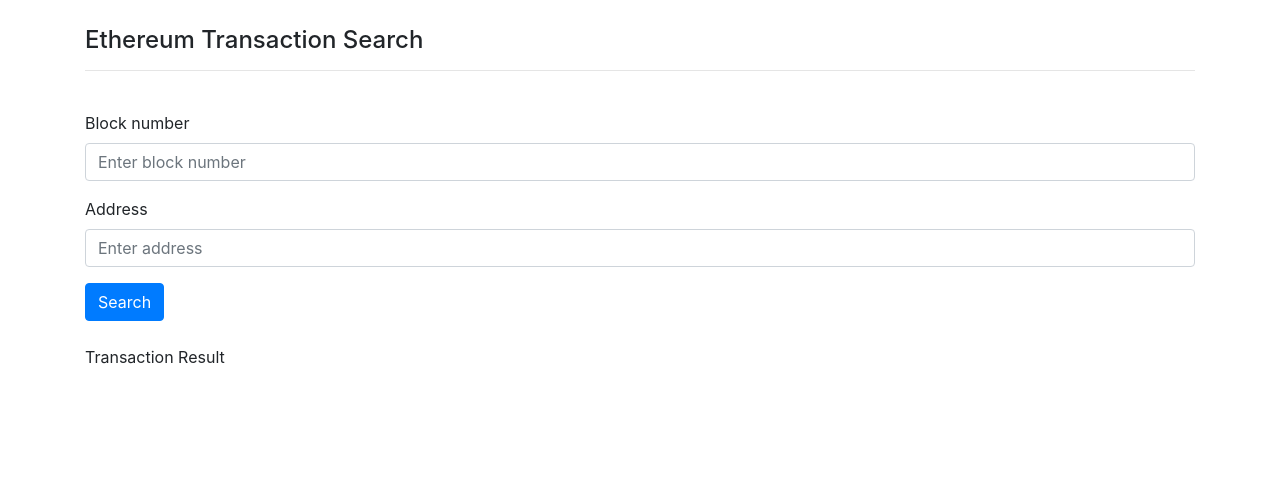
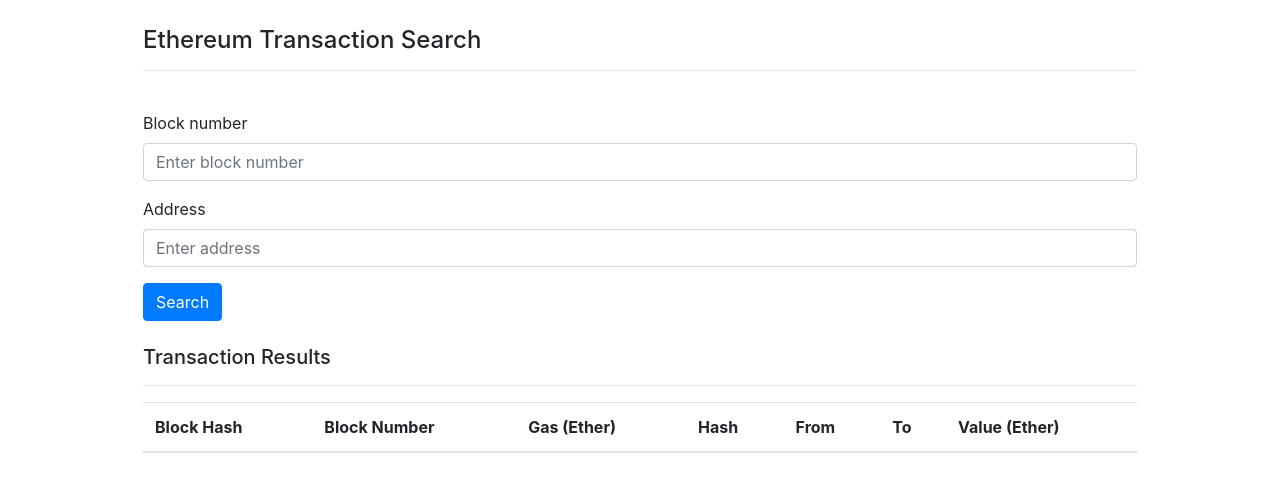
Before and after one commit to chesterlau/EthereumTransactionSearchUI, a React (Create React App) app: page / in a window 1280 px wide. Shown: the top 492 px of the page. Built offline with nearby package versions, Linux system fonts and the light colour scheme.

Commit message:
Added transaction result table

```diff
--- a/package.json
+++ b/package.json
@@ -10,6 +10,7 @@
     "bootstrap": "^4.5.0",
     "moment": "^2.27.0",
     "react": "^16.13.1",
+    "react-bootstrap": "^1.1.1",
     "react-dom": "^16.13.1",
     "react-redux": "^7.2.0",
     "react-scripts": "3.4.1",
--- /dev/null
+++ b/src/utilities/Utility.js
@@ -0,0 +1,6 @@
+export const Truncate = (value, length) => {
+  if (value.length > length)
+    return value.substring(0, length) + '...';
+  else
+    return value;
+}
--- a/src/views/App/App.js
+++ b/src/views/App/App.js
@@ -4,7 +4,7 @@
 
 const App = () => {
   return (
-    <div className="container" style={{ marginTop: "2%" }}>
+    <div className="container" style={{ maxWidth: "80%", marginTop: "2%" }}>
       {/* <header className="App-header">
         <img src={logo} className="App-logo" alt="logo" />
         <p>
--- a/src/views/TransactionResult/TransactionResult.js
+++ b/src/views/TransactionResult/TransactionResult.js
@@ -1,7 +1,74 @@
 import React from 'react';
+import OverlayTrigger from 'react-bootstrap/OverlayTrigger';
+import Tooltip from 'react-bootstrap/Tooltip';
+import { Truncate } from '../../utilities/Utility';
 
-const TransactionResult = () => {
-  return(<div>Transaction Result</div>)
+const TransactionResult = ({ transactionResults }) => {
+
+  function renderTooltip(props) {
+    return (
+      <Tooltip>
+        {props}
+      </Tooltip>
+    );
+  }
+
+  return (
+    <div>
+      <div className="row">
+        <div className="col-md">
+          <h5>Transaction Results</h5>
+          <hr />
+        </div>
+      </div>
+      <div className="row">
+        <div className="col-md">
+          <table className="table">
+            <thead>
+              <tr>
+                <th scope="col">Block Hash</th>
+                <th scope="col">Block Number</th>
+                <th scope="col">Gas (Ether)</th>
+                <th scope="col">Hash</th>
+                <th scope="col">From</th>
+                <th scope="col">To</th>
+                <th scope="col">Value (Ether)</th>
+              </tr>
+            </thead>
+            <tbody>
+              {
+                transactionResults.map((item, index) => {
+                  return [
+                    <tr key={index}>
+                      <td>
+                        <OverlayTrigger
+                          placement="bottom"
+                          delay={{ show: 250, hide: 400 }}
+                          overlay={(renderTooltip(item.blockHash))}>
+                          <span>{Truncate(item.blockHash, 20)}</span>
+                        </OverlayTrigger>
+                      </td>
+                      <td>{item.blockNumber}</td>
+                      <td>{item.gas}</td>
+                      <td><OverlayTrigger
+                        placement="bottom"
+                        delay={{ show: 250, hide: 400 }}
+                        overlay={(renderTooltip(item.hash))}>
+                        <span>{Truncate(item.hash, 20)}</span>
+                      </OverlayTrigger></td>
+                      <td>{item.from}</td>
+                      <td>{item.to}</td>
+                      <td>{item.value}</td>
+                    </tr>
+                  ]
+                })
+              }
+
+            </tbody>
+          </table>
+        </div>
+      </div>
+    </div>)
 }
 
 export default TransactionResult;
--- a/src/views/TransactionSearch/TransactionSearch.js
+++ b/src/views/TransactionSearch/TransactionSearch.js
@@ -10,6 +10,7 @@
 
   const [blockNumber, changeBlockNumber] = useState();
   const [address, changeAddress] = useState("");
+  const [transactionResults, setTransactionResults] = useState([]);
   const [showLoader, changeShowLoader] = useState(false);
 
   const handleBlockNumberTextChange = (event) => {
@@ -39,6 +40,7 @@
     axios.post(`http://localhost:5000/api/search/Transactions`, payload, { headers: headers })
       .then(res => {
         console.log(res.data.transactions);
+        setTransactionResults(res.data.transactions);
         // res.data.transactions.map((item, index) => {
         //   props.onAddTransaction(item);
         // })
@@ -79,7 +81,7 @@
       <br />
       <div className="row">
         <div className="col-md">
-          <TransactionResult />
+          <TransactionResult transactionResults={transactionResults} />
         </div>
       </div>
 
```
Also changed, not shown: 1 other file (tests, documents, lock files or other folders).
